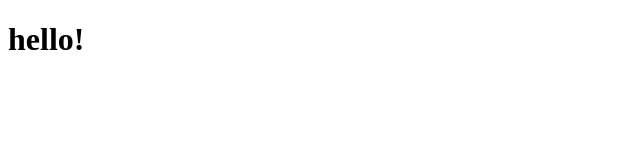
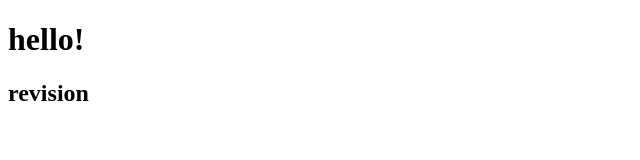
Before and after one commit to aoverstreet/netlify, a plain HTML site: page index.html in a window 1280 px wide. Shown: the whole page, without its empty margins (0-640 px from the left). Drawn offline with Linux system fonts and the light colour scheme.

Commit message:
adding something to staging

```diff
--- a/index.html
+++ b/index.html
@@ -10,6 +10,7 @@
 
 <body>
     <h1>hello!</h1>
+    <h2>revision</h2>
 </body>
 
 </html>
```
Also changed, not shown: 1 other file.
